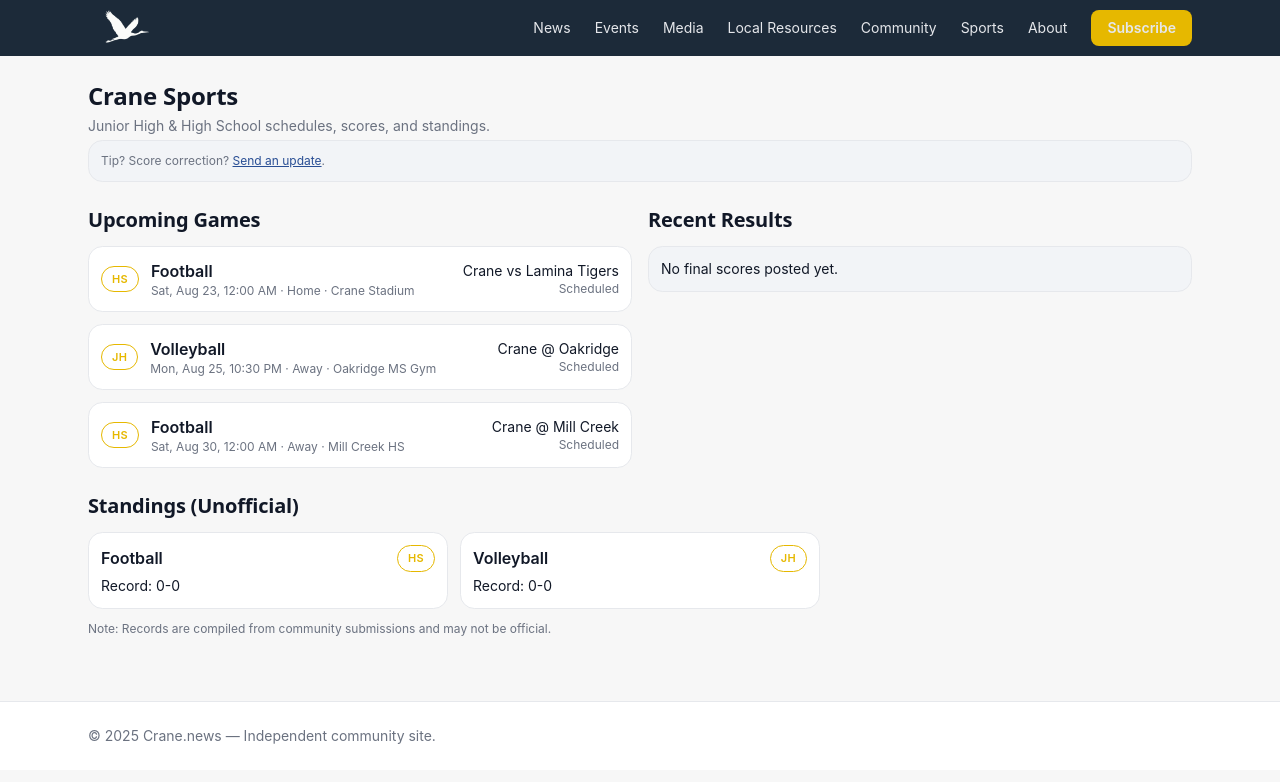
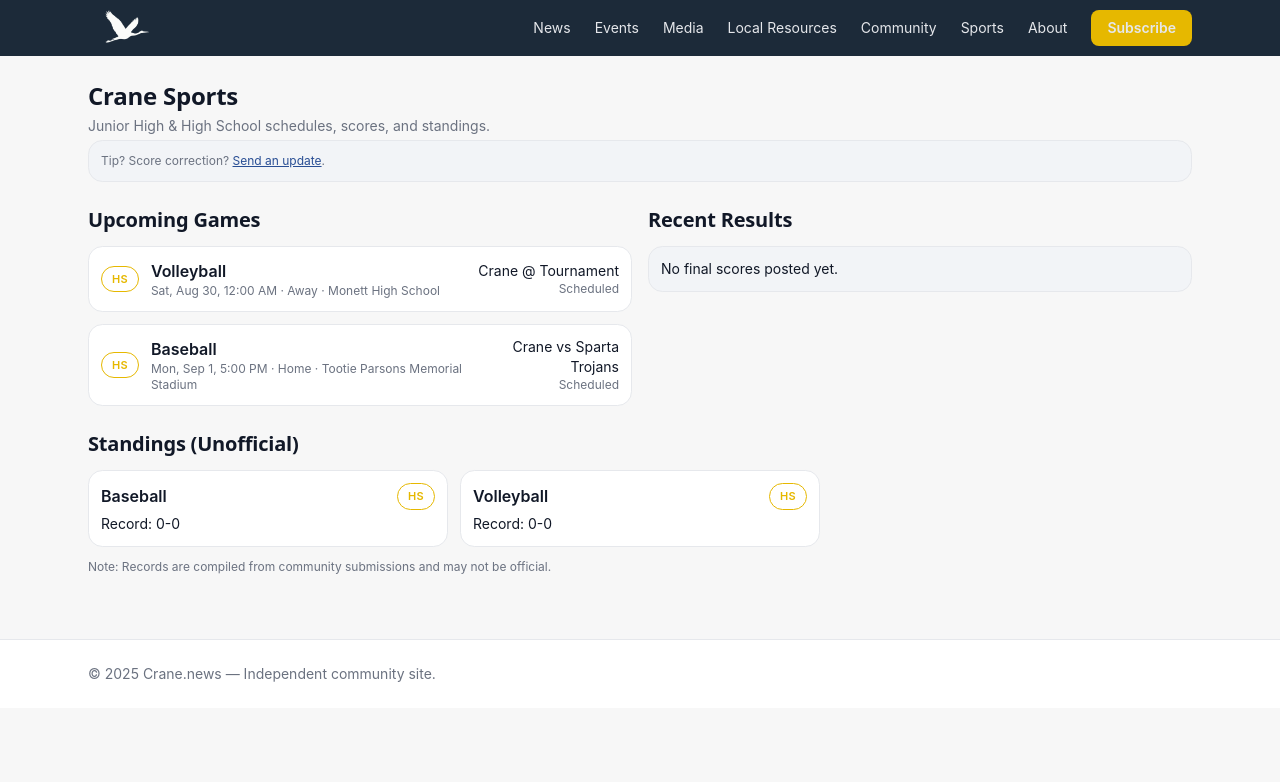
Before and after one commit to WarmMilkCodes/crane-news, a Next.js app: page /sports in a window 1280 px wide. Shown: the top 782 px of the page. Built offline with nearby package versions, Linux system fonts and the light colour scheme.

Commit message:
Remove demo data
Add upcoming baseball game (x1) and volleyball (x1)

```diff
--- a/src/data/sports.ts
+++ b/src/data/sports.ts
@@ -25,41 +25,30 @@ export type StandingsRow = {
 
 export const games: Game[] = [
   {
-    id: "2025-08-22-fb-hs-lamina",
-    date: "2025-08-22T19:00:00-05:00",
+    id: "2025-08-30-vb-hs-monett-tourn",
+    date: "2025-08-30",
     level: "HS",
-    sport: "Football",
-    opponent: "Lamina Tigers",
-    home: true,
-    venue: "Crane Stadium",
-    status: "Scheduled",
-    notes: "Senior night details TBA",
+    sport: "Volleyball",
+    opponent: "Tournament",
+    home: false,
+    venue: "Monett High School",
+    status: "Scheduled"
   },
   {
-    id: "2025-08-25-vb-jh-oakridge",
-    date: "2025-08-25T17:30:00-05:00",
-    level: "JH",
-    sport: "Volleyball",
-    opponent: "Oakridge",
-    home: false,
-    venue: "Oakridge MS Gym",
-    status: "Scheduled",
-  },
-  {
-    id: "2025-08-29-fb-hs-millcreek",
-    date: "2025-08-29T19:00:00-05:00",
+    id: "2025-09-01-bsb-hs-sparta",
+    date: "2025-09-01T17:00:00",
     level: "HS",
-    sport: "Football",
-    opponent: "Mill Creek",
-    home: false,
-    venue: "Mill Creek HS",
-    status: "Scheduled",
-  },
+    sport: "Baseball",
+    opponent: "Sparta Trojans",
+    home: true,
+    venue: "Tootie Parsons Memorial Stadium",
+    status: "Scheduled"
+  }
 ];
 
 export const standings: StandingsRow[] = [
-  { level: "HS", sport: "Football", wins: 0, losses: 0 },
-  { level: "JH", sport: "Volleyball", wins: 0, losses: 0 },
+  { level: "HS", sport: "Baseball", wins: 0, losses: 0 },
+  { level: "HS", sport: "Volleyball", wins: 0, losses: 0 },
 ];
 
 // Helpers
```
